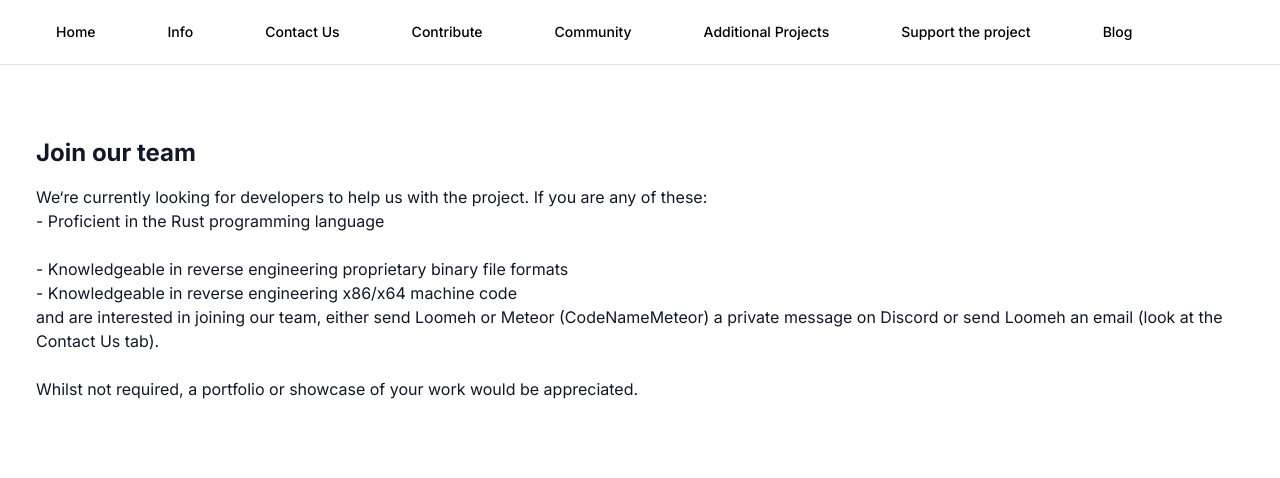
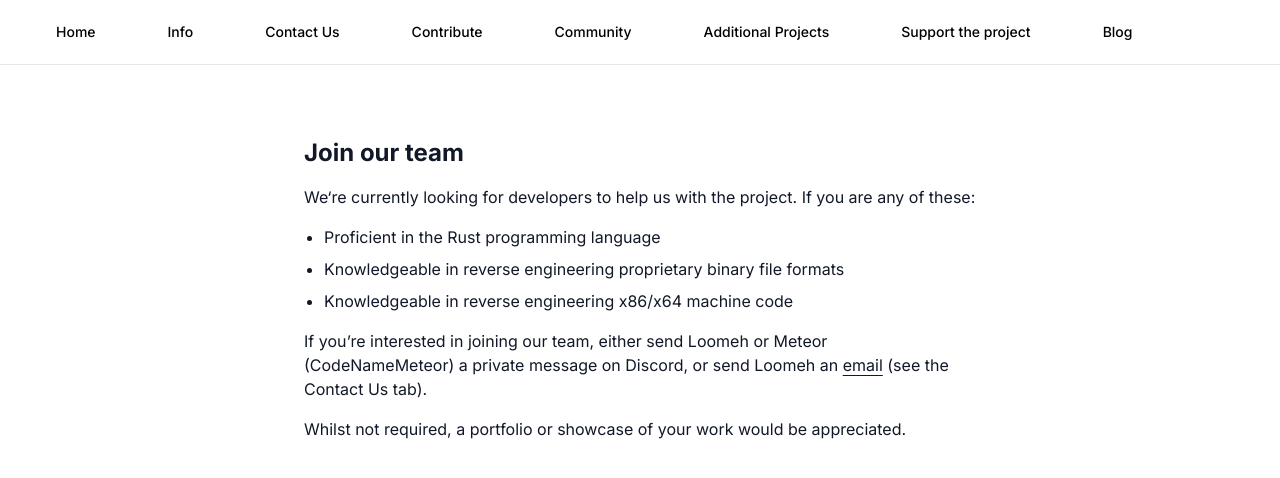
Before and after one commit to Beat-Revival/project-website, a Next.js app: page /developer in a window 1280 px wide. Shown: the top 478 px of the page. Built offline with nearby package versions, Linux system fonts and the light colour scheme.

Commit message:
Revise developer recruitment content and layout

```diff
--- a/src/app/developer/page.tsx
+++ b/src/app/developer/page.tsx
@@ -2,21 +2,33 @@
 
 export default function Home() {
   return (
-    <section className="py-8 px-4">
-      <div>
-        <h1 className="text-2xl font-bold mb-4">
-          Join our team
-        </h1>
+    <section className="px-4 py-8">
+      <div className="mx-auto max-w-2xl">
+        <h1 className="mb-4 text-2xl font-bold">Join our team</h1>
+
+        <p className="mb-4">
+          We&lsquo;re currently looking for developers to help us with the
+          project. If you are any of these:
+        </p>
+
+        <ul className="mb-4 list-disc space-y-2 pl-5">
+          <li>Proficient in the Rust programming language</li>
+          <li>Knowledgeable in reverse engineering proprietary binary file formats</li>
+          <li>Knowledgeable in reverse engineering x86/x64 machine code</li>
+        </ul>
+
+        <p className="mb-4">
+          If you&rsquo;re interested in joining our team, either send Loomeh or
+          Meteor (CodeNameMeteor) a private message on Discord, or send Loomeh an{" "}
+          <Link href="/contact" className="underline underline-offset-4">
+            email
+          </Link>{" "}
+          (see the Contact Us tab).
+        </p>
+
         <p>
-          We&lsquo;re currently looking for developers to help us with the project. If you are any of these:<br/>
-
-          - Proficient in the Rust programming language<br/><br/>
-          - Knowledgeable in reverse engineering proprietary binary file formats<br/>
-          - Knowledgeable in reverse engineering x86/x64 machine code<br/>
-
-          and are interested in joining our team, either send Loomeh or Meteor (CodeNameMeteor) a private message on Discord or send Loomeh an email (look at the Contact Us tab).<br/><br/>
-
-          Whilst not required, a portfolio or showcase of your work would be appreciated.
+          Whilst not required, a portfolio or showcase of your work would be
+          appreciated.
         </p>
       </div>
     </section>
```
